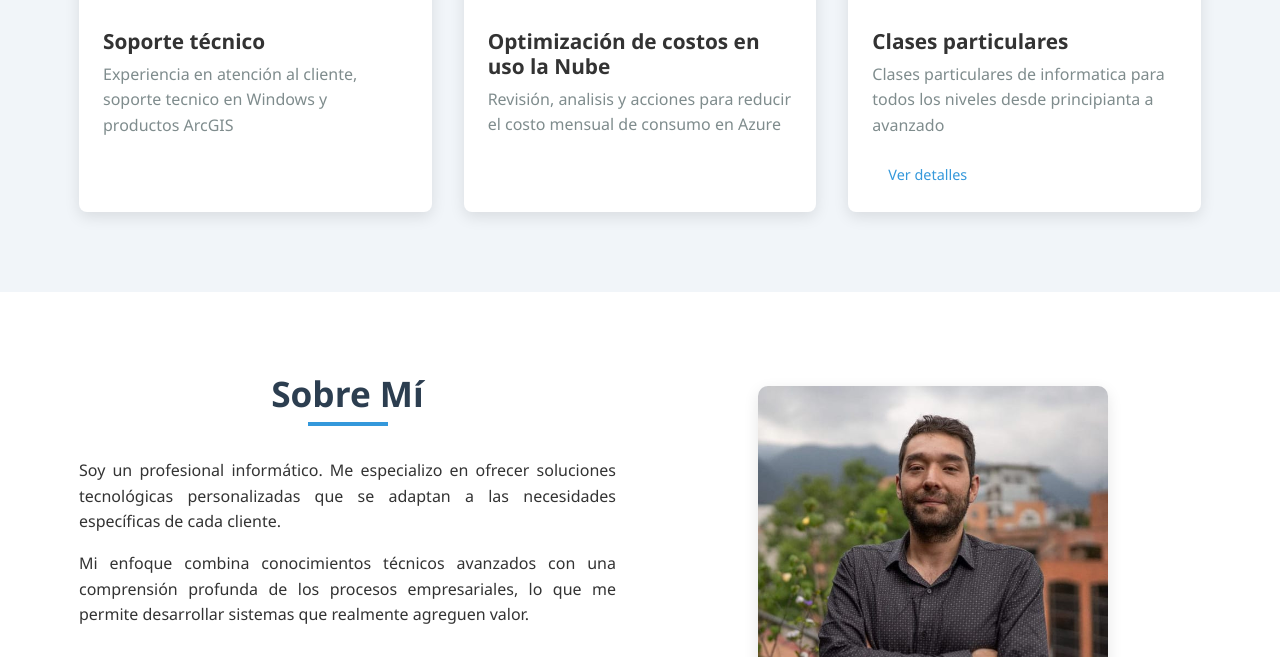
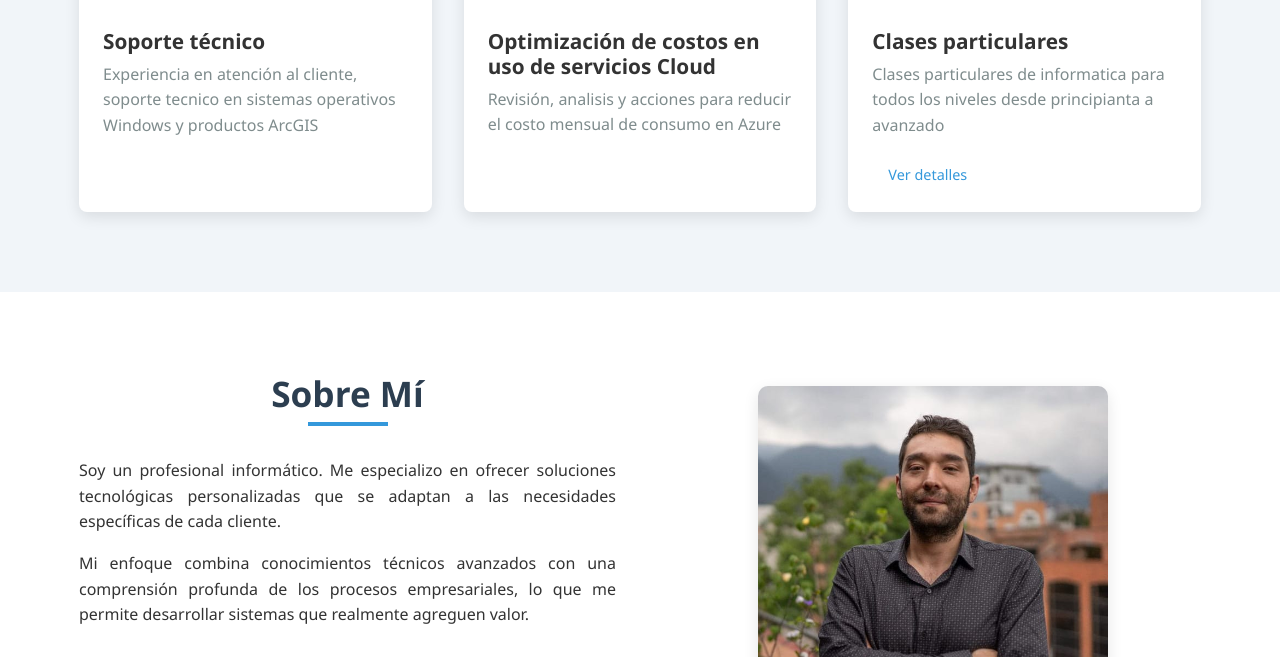
Before and after one commit to Madaru69/portafolio, a plain HTML site: page index.html in a window 1280 px wide. Shown: the part 1670-2327 px from the top of the page. Drawn offline with Linux system fonts and the light colour scheme; a script that the page names is missing.

Commit message:
Update index.html

```diff
--- a/index.html
+++ b/index.html
@@ -80,14 +80,14 @@
                     <img src="https://www.e-spincorp.com/wp-content/uploads/2012/07/Technical-Support.jpg" alt="Proyecto 1">
                     <div class="project-info">
                         <h3>Soporte técnico</h3>
-                        <p>Experiencia en atención al cliente, soporte tecnico en Windows y productos ArcGIS</p>
+                        <p>Experiencia en atención al cliente, soporte tecnico en sistemas operativos Windows y productos ArcGIS</p>
 <!--                         <a href="#" class="btn-small">Ver detalles</a> -->
                     </div>
                 </div>
                 <div class="project-card">
                     <img src="https://www.megaport.com/images/blog/covers/aws-azure-google-cloud-the-big-three-compared_hu_11573b93c75ecdd9.webp" alt="Proyecto 2">
                     <div class="project-info">
-                        <h3>Optimización de costos en uso la Nube</h3>
+                        <h3>Optimización de costos en uso de servicios Cloud</h3>
                         <p>Revisión, analisis y acciones para reducir el costo mensual de consumo en Azure</p>
 <!--                         <a href="#" class="btn-small">Ver detalles</a> -->
                     </div>
@@ -166,7 +166,7 @@
                     <button type="submit" class="btn">Enviar Mensaje</button>
                 </form> -->
 
-                <form id="contactForm" class="contact-form">
+<!--                 <form id="contactForm" class="contact-form">
                     <div class="form-group">
                         <input type="text" id="nombre" name="nombre" placeholder="Nombre" required>
                     </div>
@@ -181,7 +181,7 @@
                     </div>
                     <button type="submit" class="btn">Enviar Mensaje</button>
                     <div id="formMessage" class="form-message"></div>
-                </form>
+                </form> -->
 
             </div>
         </div>
```
